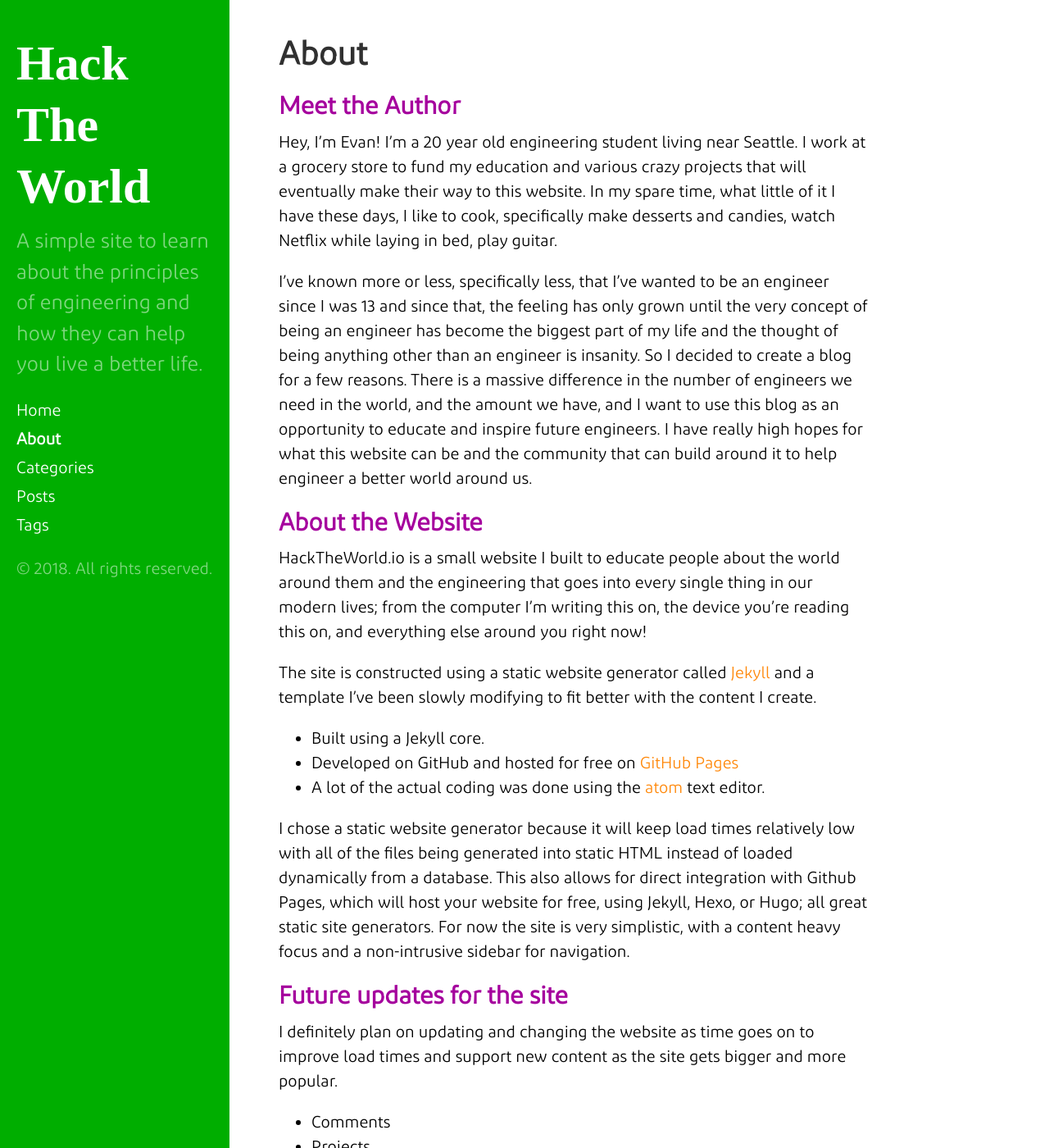
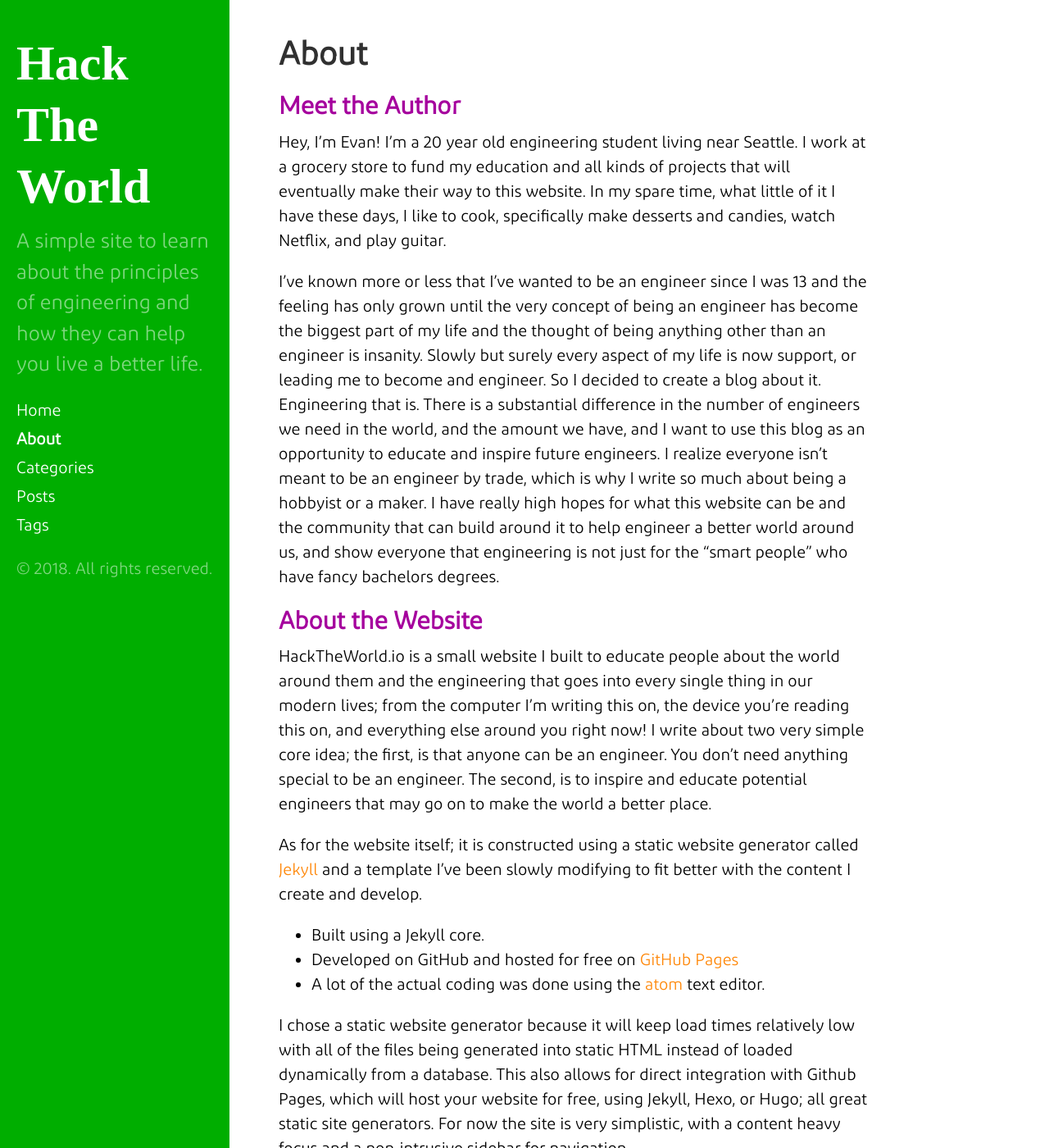
Before and after one commit to HTWio/website, a Jekyll site: the page built from about.md, in a window 1280 px wide and 1400 px high. Shown: the whole window at 82% size. Built offline with Jekyll 4.4.1, drawn with Linux system fonts in a browser that asks for light colours.

Commit message:
Update from Forestry.io - Updated about.md

```diff
--- a/about.md
+++ b/about.md
@@ -5,15 +5,15 @@ title: About
 ---
 ## Meet the Author
 
-Hey, I'm Evan! I'm a 20 year old engineering student living near Seattle. I work at a grocery store to fund my education and various crazy projects that will eventually make their way to this website. In my spare time, what little of it I have these days, I like to cook, specifically make desserts and candies, watch Netflix while laying in bed, play guitar.
+Hey, I'm Evan! I'm a 20 year old engineering student living near Seattle. I work at a grocery store to fund my education and all kinds of projects that will eventually make their way to this website. In my spare time, what little of it I have these days, I like to cook, specifically make desserts and candies, watch Netflix, and play guitar.
 
-I've known more or less, specifically less, that I've wanted to be an engineer since I was 13 and since that, the feeling has only grown until the very concept of being an engineer has become the biggest part of my life and the thought of being anything other than an engineer is insanity. So I decided to create a blog for a few reasons. There is a massive difference in the number of engineers we need in the world, and the amount we have, and I want to use this blog as an opportunity to educate and inspire future engineers. I have really high hopes for what this website can be and the community that can build around it to help engineer a better world around us.
+I've known more or less that I've wanted to be an engineer since I was 13 and the feeling has only grown until the very concept of being an engineer has become the biggest part of my life and the thought of being anything other than an engineer is insanity. Slowly but surely every aspect of my life is now support, or leading me to become and engineer. So I decided to create a blog about it. Engineering that is. There is a substantial difference in the number of engineers we need in the world, and the amount we have, and I want to use this blog as an opportunity to educate and inspire future engineers. I realize everyone isn't meant to be an engineer by trade, which is why I write so much about being a hobbyist or a maker. I have really high hopes for what this website can be and the community that can build around it to help engineer a better world around us, and show everyone that engineering is not just for the "smart people" who have fancy bachelors degrees.
 
 ## About the Website
 
-HackTheWorld.io is a small website I built to educate people about the world around them and the engineering that goes into every single thing in our modern lives; from the computer I'm writing this on, the device you're reading this on, and everything else around you right now!
+HackTheWorld.io is a small website I built to educate people about the world around them and the engineering that goes into every single thing in our modern lives; from the computer I'm writing this on, the device you're reading this on, and everything else around you right now! I write about two very simple core idea; the first, is that anyone can be an engineer. You don't need anything special to be an engineer. The second, is to inspire and educate potential engineers that may go on to make the world a better place.
 
-The site is constructed using a static website generator called [Jekyll](http://jekyllrb.com) and a template I've been slowly modifying to fit better with the content I create.
+As for the website itself; it is constructed using a static website generator called [Jekyll](http://jekyllrb.com) and a template I've been slowly modifying to fit better with the content I create and develop.
 
 * Built using a Jekyll core.
 * Developed on GitHub and hosted for free on [GitHub Pages](https://pages.github.com)
```
